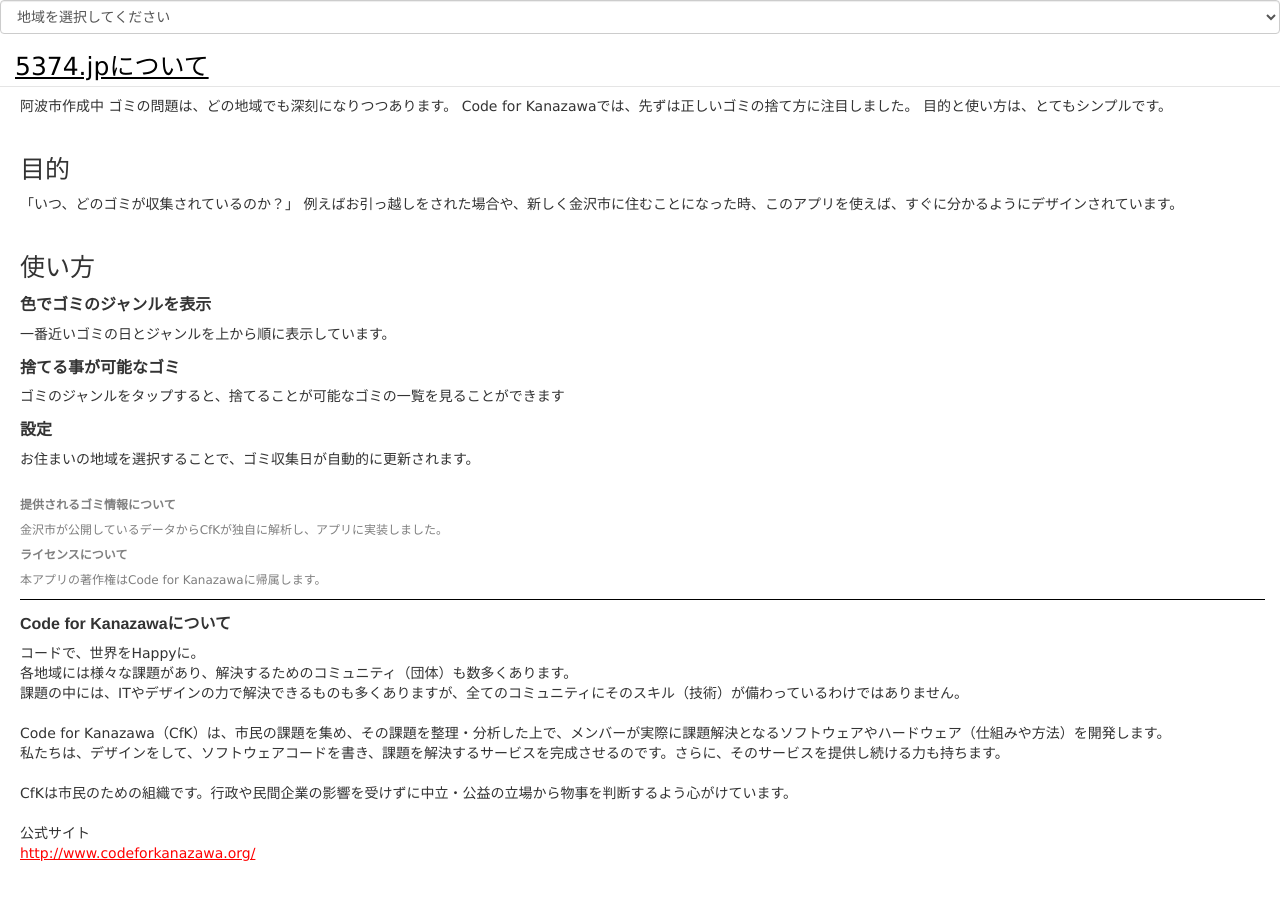
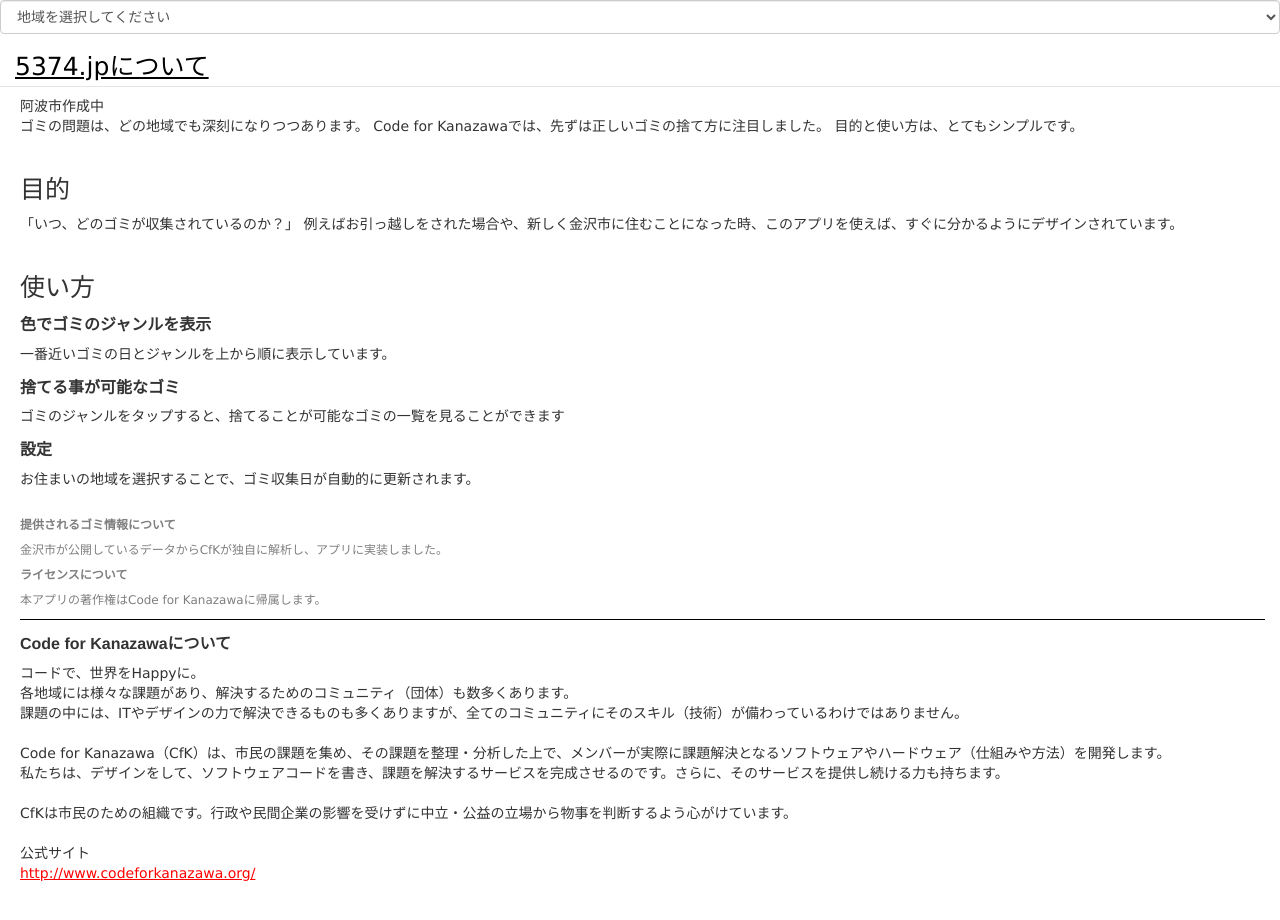
Before and after one commit to tokushima5374/awashi, a plain HTML site: page index.html in a window 1280 px wide. Both pictures are taken after a click on the link "5374.jpについて". Drawn offline with Linux system fonts and the light colour scheme.

Commit message:
Update index.html

```diff
--- a/index.html
+++ b/index.html
@@ -22,7 +22,7 @@
       <div id="collapse3_0" class="accordion-body collapse">
         <div class="accordion-inner">
           <div id="help">
-阿波市作成中
+阿波市作成中<br />
 ゴミの問題は、どの地域でも深刻になりつつあります。
 Code for Kanazawaでは、先ずは正しいゴミの捨て方に注目しました。
 目的と使い方は、とてもシンプルです。
```
